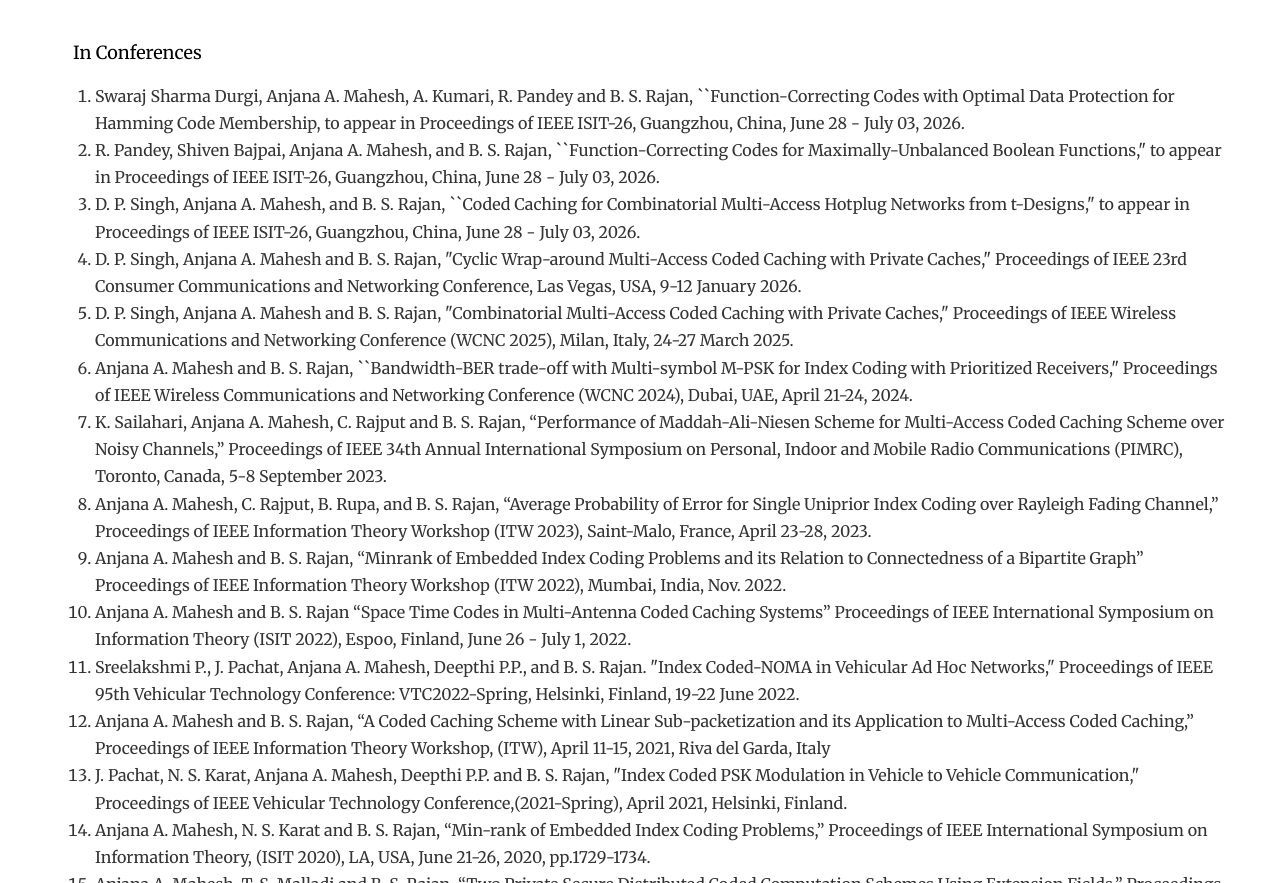
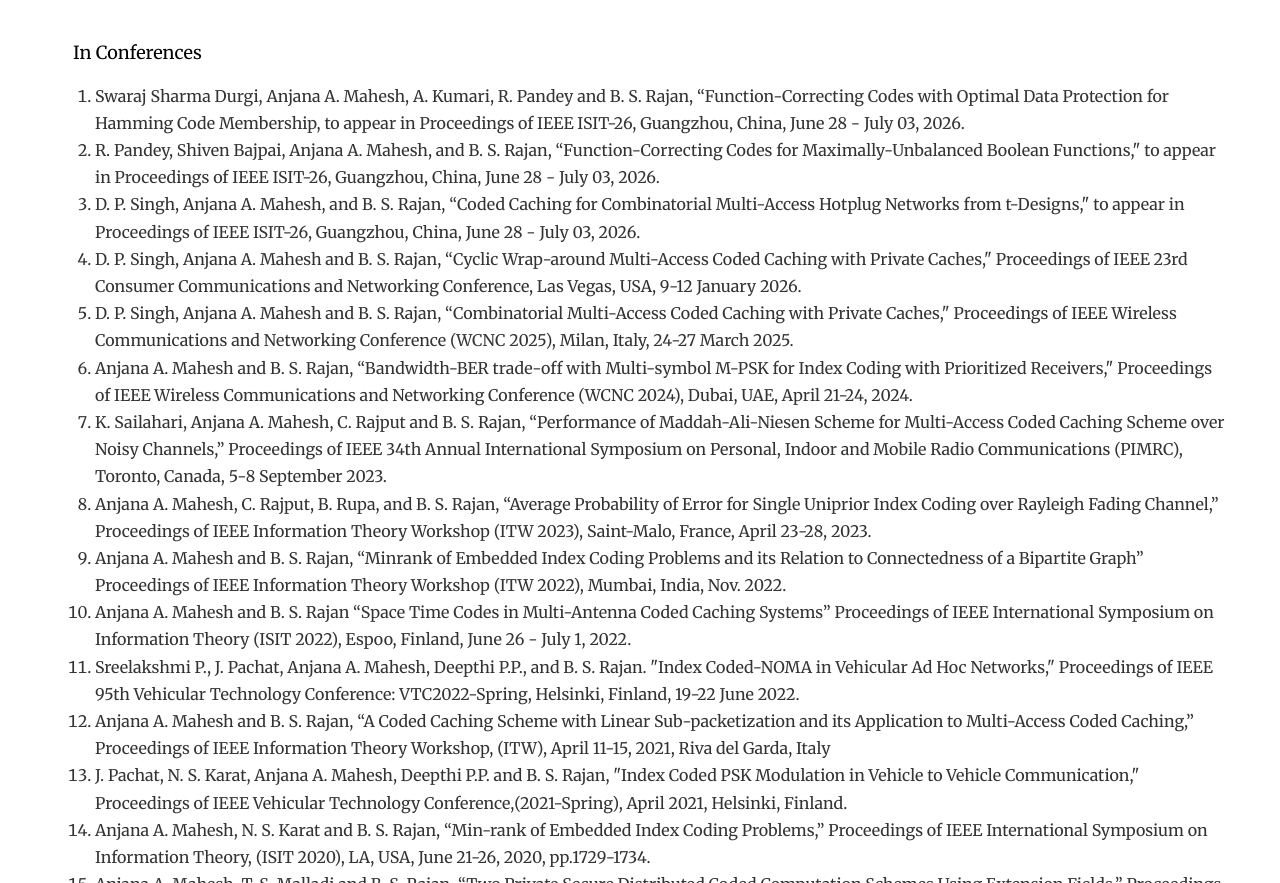
Before and after one commit to AnjanaMahesh/AnjanaMahesh.github.io, a website: page index.html in a window 1280 px wide. Shown: the part 1479-2362 px from the top of the page. Drawn offline with Linux system fonts and the light colour scheme; files whose address does not match are found by name.

Commit message:
Update index.html

```diff
--- a/index.html
+++ b/index.html
@@ -247,33 +247,33 @@ background-position: center center;"></div>
 
 					<li>
 					Swaraj Sharma Durgi, Anjana A. Mahesh, A. Kumari, R. Pandey and B. S. Rajan,
-						``Function-Correcting Codes with Optimal Data Protection for Hamming Code Membership,
+						“Function-Correcting Codes with Optimal Data Protection for Hamming Code Membership,
 					 to appear in Proceedings of IEEE ISIT-26, Guangzhou, China, June 28 - July 03, 2026.
 					</li>
 					<li>
 					R. Pandey, Shiven Bajpai, Anjana A. Mahesh, and B. S. Rajan,
-					``Function-Correcting Codes for Maximally-Unbalanced Boolean Functions,"
+					“Function-Correcting Codes for Maximally-Unbalanced Boolean Functions,"
 
  					to appear in  Proceedings of IEEE ISIT-26, Guangzhou, China, June 28 - July 03, 2026.
 					</li>
 					<li>
 						D. P. Singh, Anjana A. Mahesh, and B. S. Rajan,
-						``Coded Caching for Combinatorial Multi-Access Hotplug Networks from t-Designs,"
+						“Coded Caching for Combinatorial Multi-Access Hotplug Networks from t-Designs,"
 
 						 to appear in  Proceedings of IEEE ISIT-26, Guangzhou, China, June 28 - July 03, 2026.
 					</li>
 
                     <li>D. P. Singh, Anjana A. Mahesh and B. S. Rajan,
-                        "Cyclic Wrap-around Multi-Access Coded Caching with Private Caches,"
+                        “Cyclic Wrap-around Multi-Access Coded Caching with Private Caches,"
                         Proceedings of IEEE 23rd Consumer Communications and Networking Conference, Las Vegas, USA, 9-12 January 2026.
                     </li>
                     <li>D. P. Singh, Anjana A. Mahesh and B. S. Rajan,
-                        "Combinatorial Multi-Access Coded Caching with Private Caches,"
+                        “Combinatorial Multi-Access Coded Caching with Private Caches,"
                         Proceedings of IEEE Wireless Communications and Networking Conference (WCNC 2025), Milan, Italy,
                         24-27 March 2025.
                     </li>
                     <li>Anjana A. Mahesh and B. S. Rajan,
-                        ``Bandwidth-BER trade-off with Multi-symbol M-PSK for Index Coding with Prioritized Receivers,"
+                        “Bandwidth-BER trade-off with Multi-symbol M-PSK for Index Coding with Prioritized Receivers,"
                         Proceedings of IEEE Wireless Communications and Networking Conference (WCNC 2024), Dubai, UAE,
                         April 21-24, 2024.
                     </li>
```
